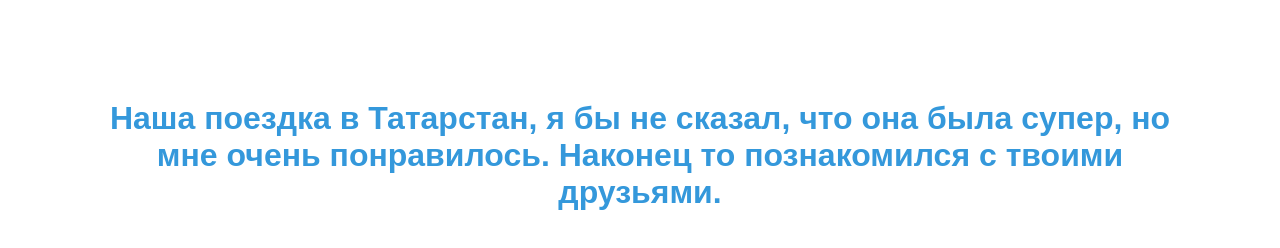
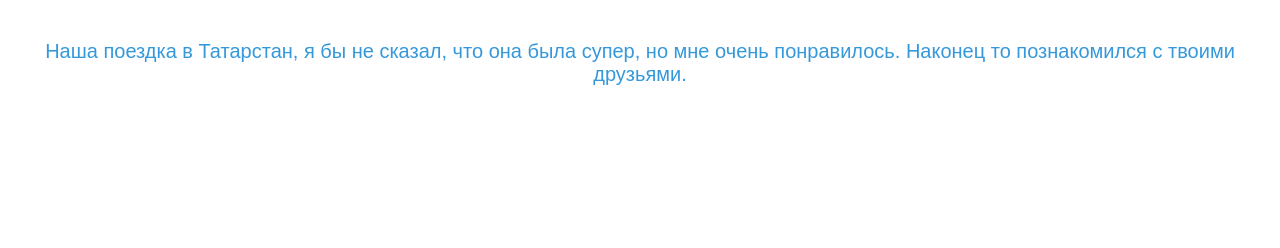
Before and after one commit to Saintkenn/photo-3, a plain HTML site: page index.html in a window 1280 px wide. Drawn offline with Linux system fonts and the light colour scheme.

Commit message:
Update index.html

```diff
--- a/index.html
+++ b/index.html
@@ -7,15 +7,16 @@
     <style>
         body {
             text-align: center;
-            margin: 100px;
+            margin: 40px;
             font-family: Arial, sans-serif;
         }
-        h1 {
+        p {
             color: #3498db;
+            font-size: 20px;
         }
     </style>
 </head>
 <body>
-    <h1>Наша поездка в Татарстан, я бы не сказал, что она была супер, но мне очень понравилось. Наконец то познакомился с твоими друзьями.</h1>
+    <p>Наша поездка в Татарстан, я бы не сказал, что она была супер, но мне очень понравилось. Наконец то познакомился с твоими друзьями.</p>
 </body>
 </html>
```
